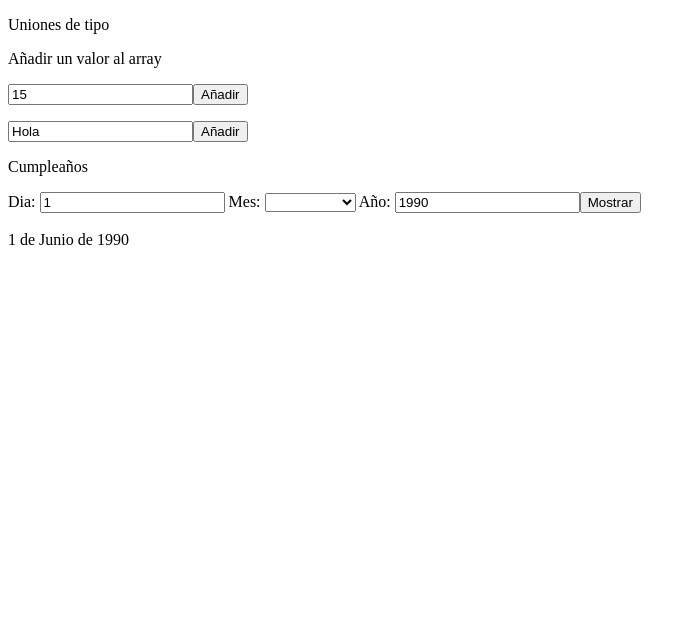
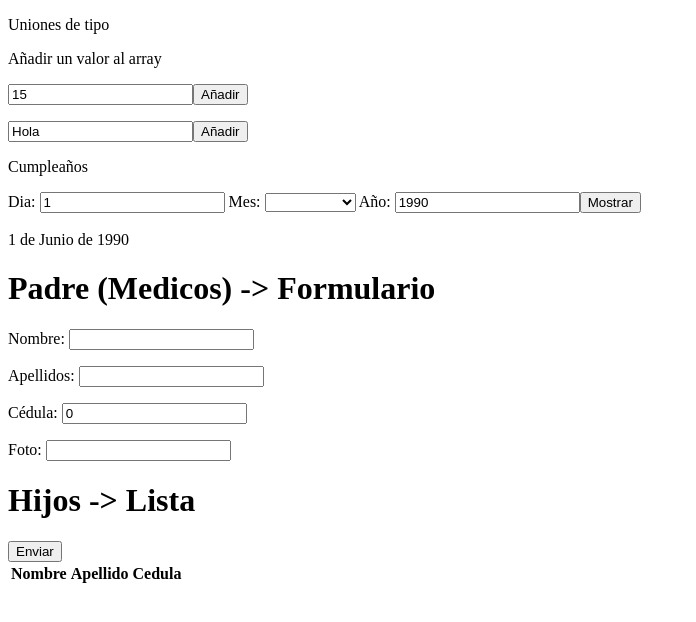
Before and after one commit to Xarli11/angular_01, an Angular app in the folder fundamentosTS/: page / in a window 1280 px wide. Shown: the top 622 px of the page, without its empty margins (0-696 px from the left). Built offline with nearby package versions, Linux system fonts and the light colour scheme.

Commit message:
Padre A Hijo V1

```diff
--- /dev/null
+++ b/fundamentosTS/src/app/_modelo/medico.ts
@@ -0,0 +1,46 @@
+export class Medico{
+  private _nombre:string;
+  private _apellidos:string;
+  private _cedula:number;
+  private _foto:string;
+  //Constructor
+  constructor(nombre:string, apellidos:string, cedula:number, foto:string){
+    this._nombre=nombre;
+    this._apellidos=apellidos;
+    this._cedula=cedula;
+    this._foto=foto;
+  }
+  //Getters
+  get nombre():string{
+    return this._nombre;
+  }
+  get apellidos():string{
+    return this._apellidos;
+  }
+  get cedula():number{
+    return this._cedula;
+  }
+  get foto():string{
+    return this._foto;
+  }
+  //Setters
+  set nombre(nombre:string){
+    this._nombre=nombre;
+  }
+  set apellidos(apellidos:string){
+    this._apellidos=apellidos;
+  }
+  set cedula(cedula:number){
+    this._cedula=cedula;
+  }
+  set foto(foto:string){
+    this._foto=foto;
+  }
+  //Metodos
+  toString():string{
+    return "Nombre: "+this._nombre+", Apellidos: "+this._apellidos+", Cedula: "+this._cedula+", Foto: "+this._foto;
+  }
+
+
+
+}
--- a/fundamentosTS/src/app/app.component.html
+++ b/fundamentosTS/src/app/app.component.html
@@ -3,3 +3,6 @@
 <!-- <app-paciente-padre>
   <app-paciente-hijo></app-paciente-hijo>
 </app-paciente-padre> -->
+<app-medicos-padre>
+  <app-medicos-hijo></app-medicos-hijo>
+</app-medicos-padre>
--- a/fundamentosTS/src/app/app.module.ts
+++ b/fundamentosTS/src/app/app.module.ts
@@ -7,6 +7,8 @@ import { FormsModule } from '@angular/forms';
 import { UnionComponent } from './union/union.component';
 import { PacientePadreComponent } from './paciente-padre/paciente-padre.component';
 import { PacienteHijoComponent } from './paciente-hijo/paciente-hijo.component';
+import { MedicosHijoComponent } from './medicos-hijo/medicos-hijo.component';
+import { MedicosPadreComponent } from './medicos-padre/medicos-padre.component';
 
 @NgModule({
   declarations: [
@@ -14,7 +16,9 @@ import { PacienteHijoComponent } from './paciente-hijo/paciente-hijo.component';
     ArraysComponent,
     UnionComponent,
     PacientePadreComponent,
-    PacienteHijoComponent
+    PacienteHijoComponent,
+    MedicosHijoComponent,
+    MedicosPadreComponent
   ],
   imports: [
     BrowserModule,
--- /dev/null
+++ b/fundamentosTS/src/app/medicos-hijo/medicos-hijo.component.html
@@ -0,0 +1,15 @@
+<h1>Hijos -> Lista</h1>
+<button (click)="sendMedico()">Enviar</button>
+<table>
+  <tr>
+    <th>Nombre</th>
+    <th>Apellido</th>
+    <th>Cedula</th>
+  </tr>
+  <tr *ngFor="let m of listaMedicos">
+    <td>{{m.nombre}}</td>
+    <td>{{m.apellidos}}</td>
+    <td>{{m.cedula}}</td>
+    <td><img [src]="m.foto"></td>
+  </tr>
+</table>
--- /dev/null
+++ b/fundamentosTS/src/app/medicos-hijo/medicos-hijo.component.ts
@@ -0,0 +1,18 @@
+import { Component, Input } from '@angular/core';
+import {Medico} from '../_modelo/medico';
+
+@Component({
+  selector: 'app-medicos-hijo',
+  templateUrl: './medicos-hijo.component.html',
+  styleUrls: ['./medicos-hijo.component.css']
+})
+export class MedicosHijoComponent {
+  @Input() m:Medico=new Medico("","",0,"");
+  //Constructor
+  listaMedicos: Medico[]=[];
+
+  sendMedico(){
+    this.listaMedicos.push(new Medico(this.m.nombre,this.m.apellidos,this.m.cedula,this.m.foto));
+  }
+
+}
--- /dev/null
+++ b/fundamentosTS/src/app/medicos-padre/medicos-padre.component.html
@@ -0,0 +1,14 @@
+<h1>Padre (Medicos) -> Formulario</h1>
+<!-- Creamos un objeto del tipo medico en el TS del padre para poder pasarle los valores del formulario -->
+<p>Nombre: <input type="text" [(ngModel)]="m_empt.nombre"></p>
+<p>Apellidos: <input type="text" [(ngModel)]="m_empt.apellidos"></p>
+<p>Cédula: <input type="number" [(ngModel)]="m_empt.cedula"></p>
+<p>Foto: <input type="text" [(ngModel)]="m_empt.foto"></p>
+<!--
+  Con el atributo [m]="m_empt",
+  m hace referencia al objeto de la
+  clase del hijo mientras
+  que el m_empt hace referencia a
+  el objeto de la clase del padre.
+-->
+<app-medicos-hijo [m]="m_empt"></app-medicos-hijo>
--- /dev/null
+++ b/fundamentosTS/src/app/medicos-padre/medicos-padre.component.ts
@@ -0,0 +1,12 @@
+import { Component } from '@angular/core';
+import {Medico} from '../_modelo/medico';
+
+@Component({
+  selector: 'app-medicos-padre',
+  templateUrl: './medicos-padre.component.html',
+  styleUrls: ['./medicos-padre.component.css']
+})
+export class MedicosPadreComponent {
+  m_empt: Medico = new Medico ("","",0,"");
+
+}
```
Also changed, not shown: fundamentosTS/src/app/medicos-hijo/medicos-hijo.component.css (added), fundamentosTS/src/app/medicos-padre/medicos-padre.component.css (added).
